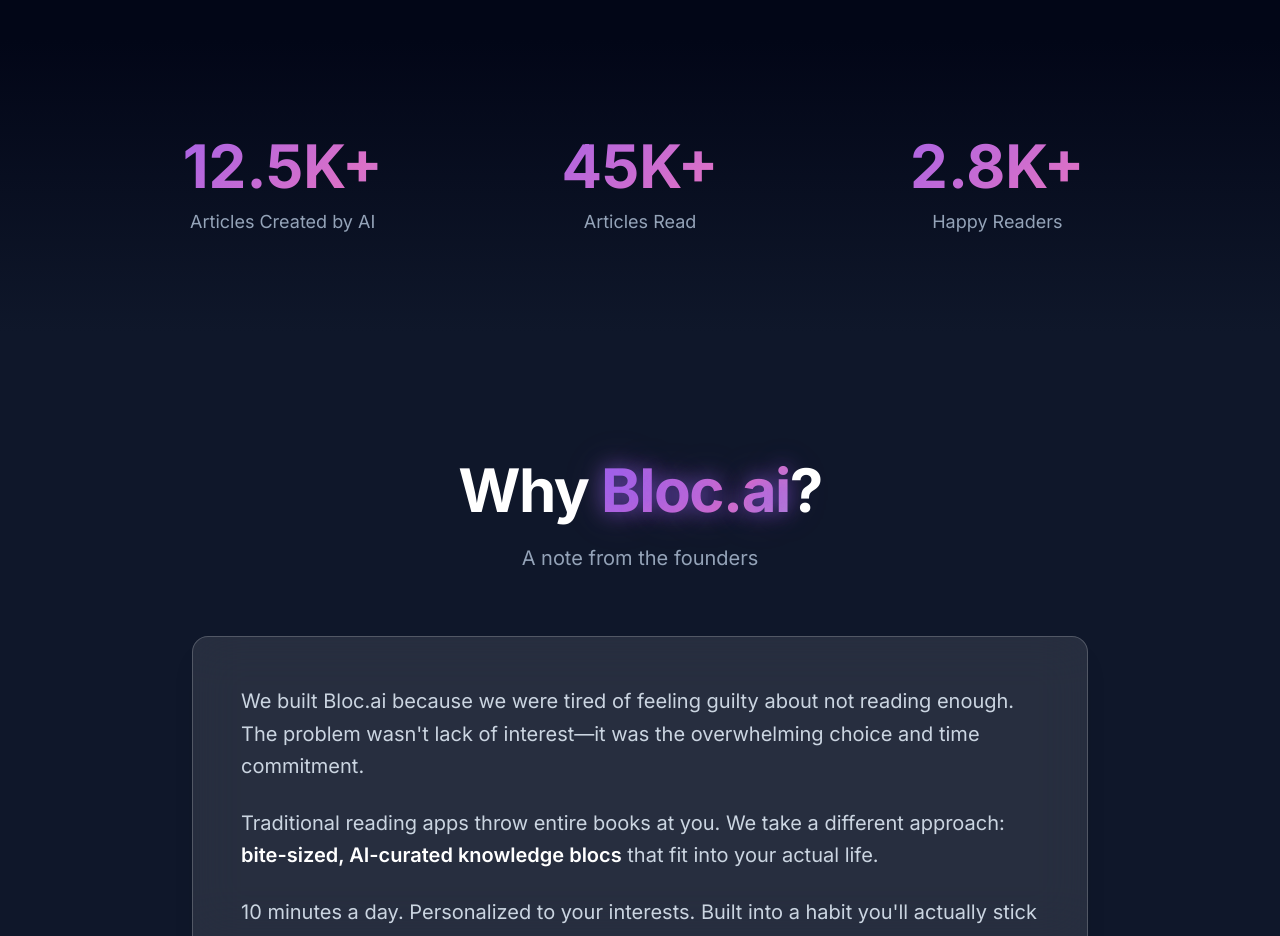
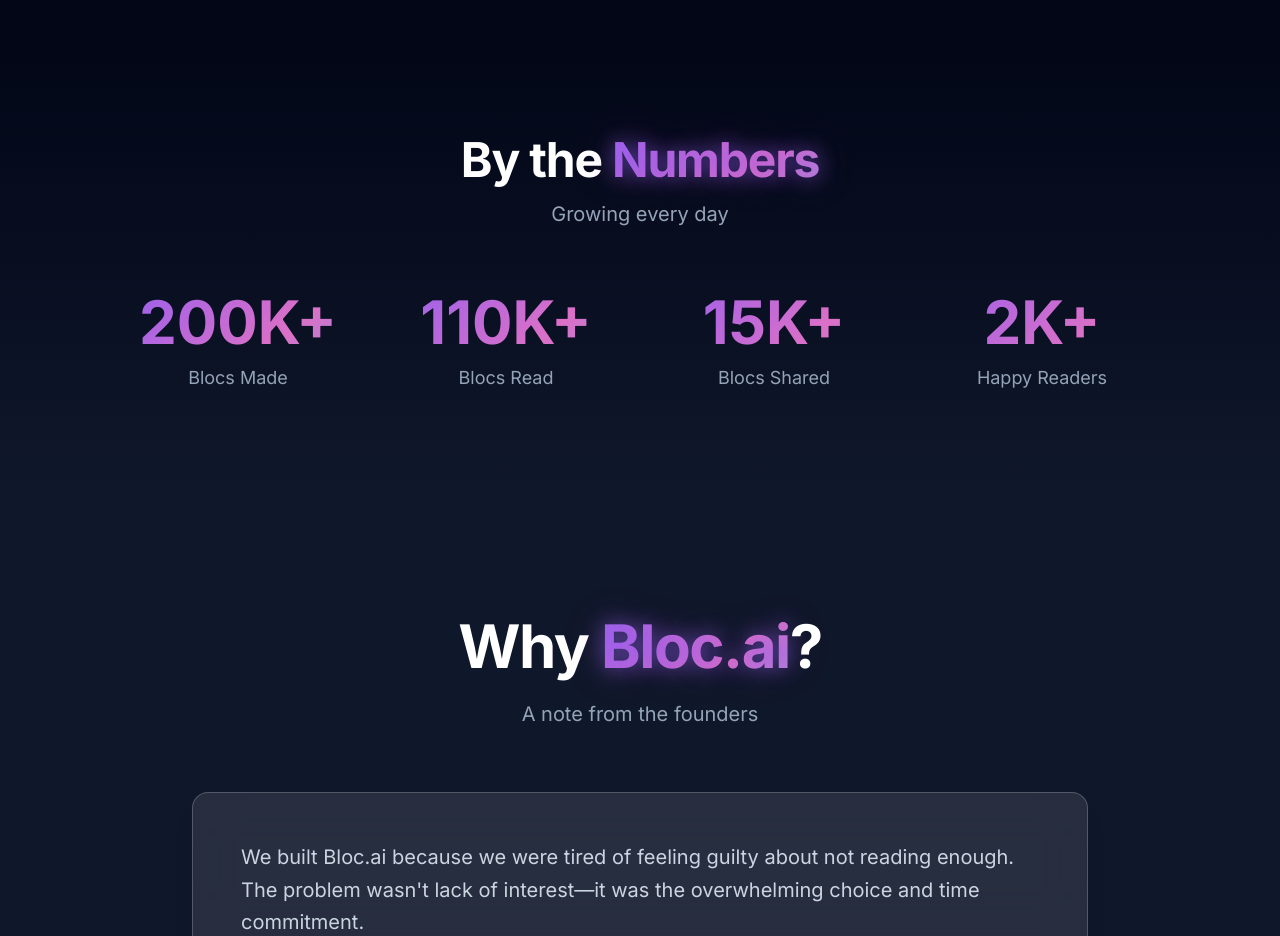
Before and after one commit to mahekkhandelwal9/bloc.ai, a Next.js app: page / in a window 1280 px wide. Shown: the part 3160-4096 px from the top of the page. Built offline with nearby package versions, Linux system fonts and the light colour scheme.

Commit message:
feat: Added stats section heading and updated numbers to 4 stats

```diff
--- a/src/app/page.tsx
+++ b/src/app/page.tsx
@@ -307,17 +307,28 @@
                 <section className="py-24 bg-gradient-to-b from-slate-950 to-slate-900">
                     <div className="container-custom">
                         <div className="max-w-5xl mx-auto">
-                            <div className="grid md:grid-cols-3 gap-12 text-center">
+                            <div className="text-center mb-16 scroll-reveal">
+                                <h2 className="text-4xl md:text-5xl font-bold text-white mb-4">
+                                    By the <span className="cyber-gradient-text text-glow">Numbers</span>
+                                </h2>
+                                <p className="text-xl text-slate-400">Growing every day</p>
+                            </div>
+
+                            <div className="grid md:grid-cols-4 gap-12 text-center">
                                 <div className="scroll-reveal">
-                                    <div className="text-6xl font-bold cyber-gradient-text mb-3">12.5K+</div>
-                                    <div className="text-lg text-slate-400">Articles Created by AI</div>
+                                    <div className="text-5xl md:text-6xl font-bold cyber-gradient-text mb-3">200K+</div>
+                                    <div className="text-lg text-slate-400">Blocs Made</div>
                                 </div>
                                 <div className="scroll-reveal" style={{ animationDelay: '0.1s' }}>
-                                    <div className="text-6xl font-bold cyber-gradient-text mb-3">45K+</div>
-                                    <div className="text-lg text-slate-400">Articles Read</div>
+                                    <div className="text-5xl md:text-6xl font-bold cyber-gradient-text mb-3">110K+</div>
+                                    <div className="text-lg text-slate-400">Blocs Read</div>
                                 </div>
                                 <div className="scroll-reveal" style={{ animationDelay: '0.2s' }}>
-                                    <div className="text-6xl font-bold cyber-gradient-text mb-3">2.8K+</div>
+                                    <div className="text-5xl md:text-6xl font-bold cyber-gradient-text mb-3">15K+</div>
+                                    <div className="text-lg text-slate-400">Blocs Shared</div>
+                                </div>
+                                <div className="scroll-reveal" style={{ animationDelay: '0.3s' }}>
+                                    <div className="text-5xl md:text-6xl font-bold cyber-gradient-text mb-3">2K+</div>
                                     <div className="text-lg text-slate-400">Happy Readers</div>
                                 </div>
                             </div>
```
